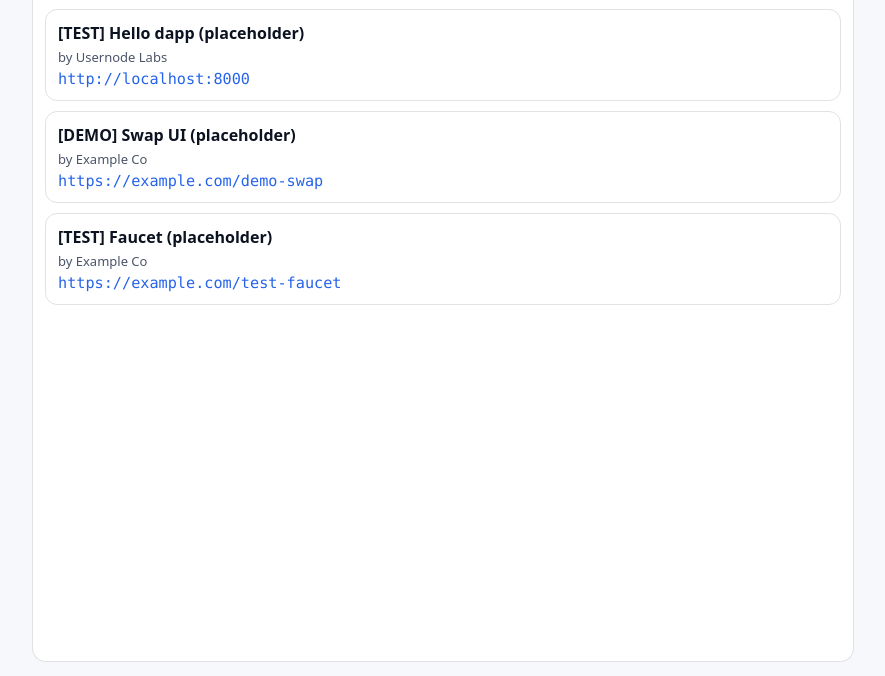
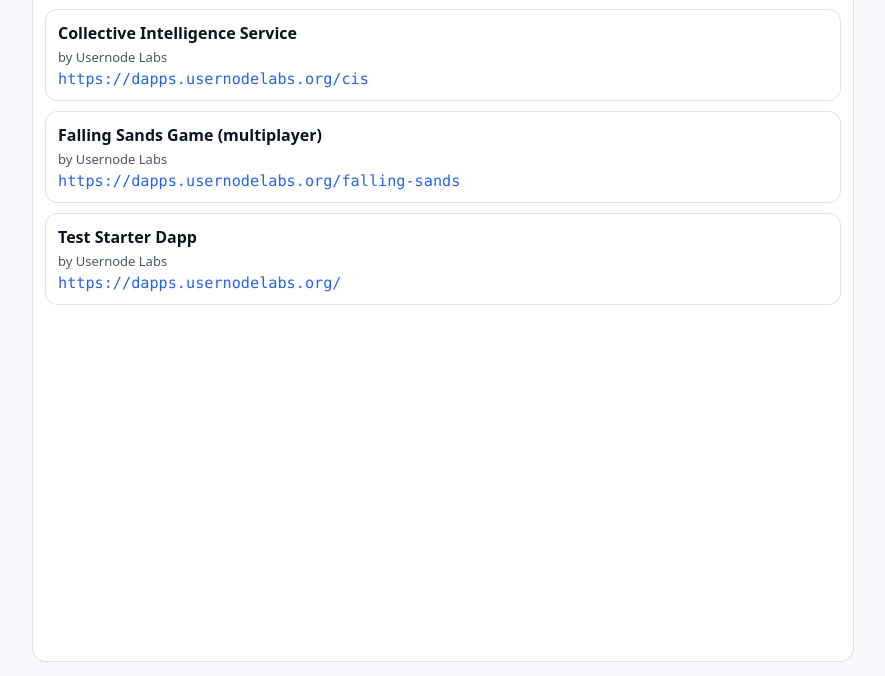
Before and after one commit to Usernode-Labs/usernode-dapp-homepage, a plain HTML site: page index.html in a window 1280 px wide. Shown: the part 124-800 px from the top of the page, without its empty margins (197-1082 px from the left). Drawn offline with Linux system fonts and the light colour scheme.

Commit message:
update homepage

```diff
--- a/dapps.json
+++ b/dapps.json
@@ -1,19 +1,19 @@
 {
   "apps": [
     {
-      "name": "[TEST] Hello dapp (placeholder)",
+      "name": "Collective Intelligence Service",
       "author": "Usernode Labs",
-      "url": "http://localhost:8000"
+      "url": "https://dapps.usernodelabs.org/cis"
     },
     {
-      "name": "[DEMO] Swap UI (placeholder)",
-      "author": "Example Co",
-      "url": "https://example.com/demo-swap"
+      "name": "Falling Sands Game (multiplayer)",
+      "author": "Usernode Labs",
+      "url": "https://dapps.usernodelabs.org/falling-sands"
     },
     {
-      "name": "[TEST] Faucet (placeholder)",
-      "author": "Example Co",
-      "url": "https://example.com/test-faucet"
+      "name": "Test Starter Dapp",
+      "author": "Usernode Labs",
+      "url": "https://dapps.usernodelabs.org/"
     }
   ]
 }
--- a/index.html
+++ b/index.html
@@ -2,7 +2,7 @@
 <html lang="en">
   <head>
     <meta charset="utf-8" />
-    <meta name="viewport" content="width=device-width, initial-scale=1" />
+    <meta name="viewport" content="width=device-width, initial-scale=1, maximum-scale=1" />
     <title>Usernode dapps</title>
     <style>
       :root {
```
